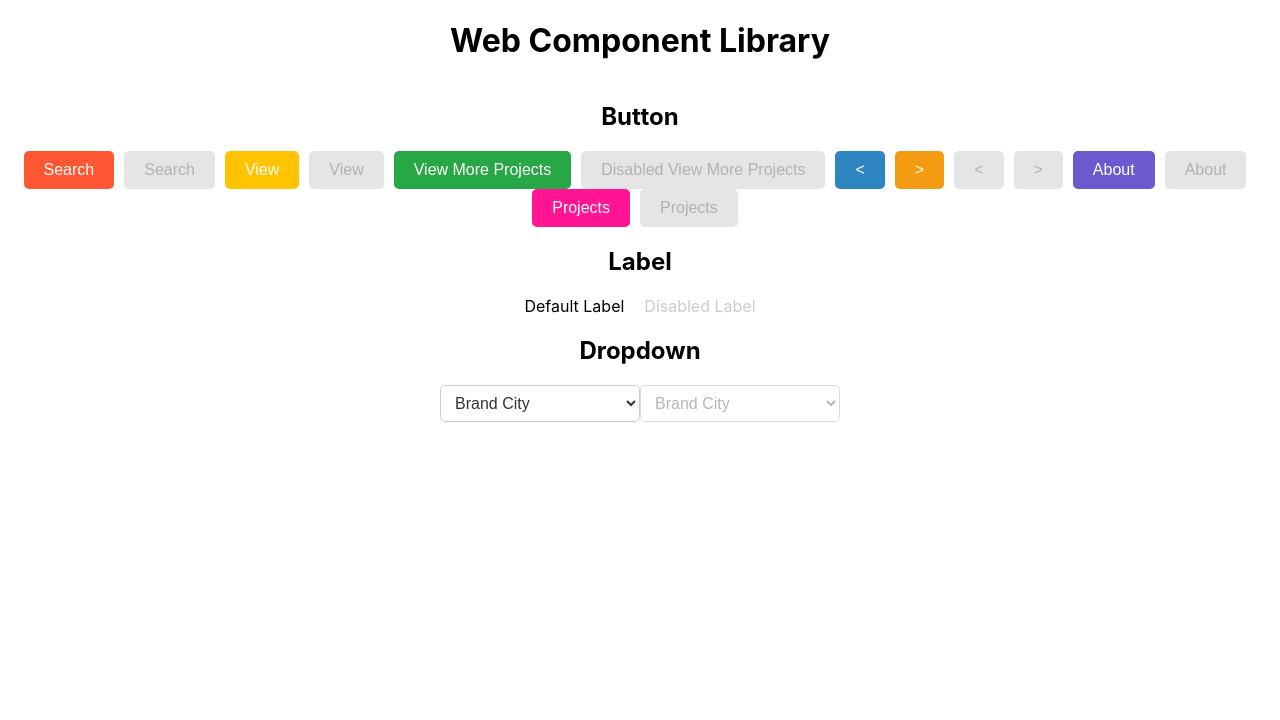
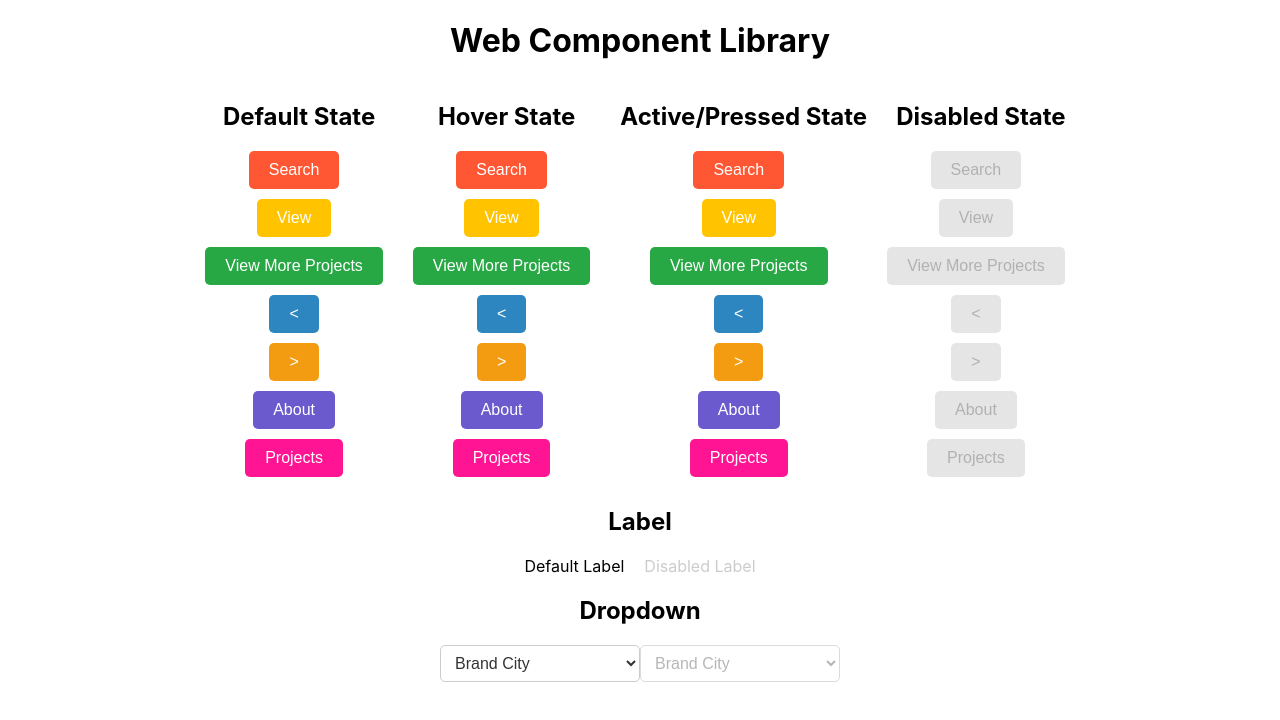
Before and after one commit to cfontelar22/fontelar_christma_coding_assignment12, a React (Create React App) app: page / in a window 1280 px wide. Shown: the top 720 px of the page. Built offline with nearby package versions, Linux system fonts and the light colour scheme.

Commit message:
Added Input Field Component

```diff
--- a/src/App.js
+++ b/src/App.js
@@ -1,9 +1,12 @@
-import React from 'react';
+import React, { useState } from 'react';
 import Button from './components/Button/Button.tsx';
 import Label from './components/Label/Label.tsx';
 import Dropdown from './components/Dropdown/Dropdown.tsx';
 
 function App() {
+
+  const [activeButton, setActiveButton] = useState(null);
+
   const handleLabelClick = () => {
     console.log('Default Label clicked');
   };
@@ -14,44 +17,111 @@ function App() {
 
   const handleButtonClick = (buttonName) => {
     console.log(`${buttonName} Button clicked`);
+    setActiveButton(buttonName);
+  };
+
+  const handleButtonHover = (buttonName) => {
+    console.log(`${buttonName} Button hovered`);
+    setActiveButton(buttonName);
   };
 
   return (
     <div className="App" style={{ textAlign: 'center' }}>
       <h1>Web Component Library</h1>
-      <div style={{ display: 'inline-block', textAlign: 'center' }}>
+      <div style={{ display: 'flex', justifyContent: 'center', marginBottom: '20px' }}>
+        {/* Default State Column */}
+        <div style={{ marginRight: '20px' }}>
+          <h2>Default State</h2>
           {/* Button Section */}
-        <div style={{ marginBottom: '20px' }}>
-          <h2>Button</h2>
-          <div style={{ display: 'inline-block' }}>
+          <div style={{ display: 'flex', flexDirection: 'column', alignItems: 'center' }}>
             {/* Search Button */}
-            <Button text="Search" backgroundColor="#FF5733" onClick={() => handleButtonClick('Search')} />
+            <Button text="Search" backgroundColor="#FF5733" style={{ marginBottom: '10px' }} />
+            {/* View Button */}
+            <Button text="View" backgroundColor="#FFC300" style={{ marginBottom: '10px' }} />
+            {/* View More Projects Button */}
+            <Button text="View More Projects" backgroundColor="#28A745" style={{ marginBottom: '10px' }} />
+            {/* Left Arrow Button */}
+            <Button text="&lt;" backgroundColor="#2E86C1" style={{ marginBottom: '10px' }} />
+            {/* Right Arrow Button */}
+            <Button text="&gt;" backgroundColor="#F39C12" style={{ marginBottom: '10px' }} />
+            {/* About Button */}
+            <Button text="About" backgroundColor="#6A5ACD" style={{ marginBottom: '10px' }} />
+            {/* Projects Button */}
+            <Button text="Projects" backgroundColor="#FF1493" style={{ marginBottom: '10px' }} />
+          </div>
+        </div>
+
+        {/* Hover State Column */}
+        <div style={{ marginRight: '20px' }}>
+          <h2>Hover State</h2>
+          {/* Button Section */}
+          <div style={{ display: 'flex', flexDirection: 'column', alignItems: 'center' }}>
+            {/* Search Button */}
+            <Button text="Search" backgroundColor="#FF5733" hoverBackgroundColor="#FF4500" onClick={() => handleButtonClick('Search')} onMouseEnter={() => handleButtonHover('Search')} style={{ marginBottom: '10px' }} />
+            {/* View Button */}
+            <Button text="View" backgroundColor="#FFC300" hoverBackgroundColor="#FFD700" onClick={() => handleButtonClick('View')} onMouseEnter={() => handleButtonHover('View')} style={{ marginBottom: '10px' }} />
+            {/* View More Projects Button */}
+            <Button text="View More Projects" backgroundColor="#28A745" hoverBackgroundColor="#32CD32" onClick={() => handleButtonClick('View More Projects')} onMouseEnter={() => handleButtonHover('View More Projects')} style={{ marginBottom: '10px' }} />
+            {/* Left Arrow Button */}
+            <Button text="&lt;" backgroundColor="#2E86C1" hoverBackgroundColor="#4c667b" onClick={() => handleButtonClick('Left Arrow')} onMouseEnter={() => handleButtonHover('Left Arrow')} style={{ marginBottom: '10px' }} />
+            {/* Right Arrow Button */}
+            <Button text="&gt;" backgroundColor="#F39C12" hoverBackgroundColor="#9a7022" onClick={() => handleButtonClick('Right Arrow')} onMouseEnter={() => handleButtonHover('Right Arrow')} style={{ marginBottom: '10px' }} />
+            {/* About Button */}
+            <Button text="About" backgroundColor="#6A5ACD" hoverBackgroundColor="#9370DB" onClick={() => handleButtonClick('About')} onMouseEnter={() => handleButtonHover('About')} style={{ marginBottom: '10px' }} />
+            {/* Projects Button */}
+            <Button text="Projects" backgroundColor="#FF1493" hoverBackgroundColor="#FF69B4" onClick={() => handleButtonClick('Projects')} onMouseEnter={() => handleButtonHover('Projects')} style={{ marginBottom: '10px' }} />
+          </div>
+        </div>
+
+       {/* Active/Pressed State Column */}
+      <div style={{ marginRight: '20px' }}>
+        <h2>Active/Pressed State</h2>
+        {/* Button Section */}
+        <div style={{ display: 'flex', flexDirection: 'column', alignItems: 'center' }}>
+        {/* Search Button */}
+        <Button
+        text="Search" backgroundColor={activeButton === 'Search' ? '#8c3622' : '#FF5733'} onClick={() => handleButtonClick('Search')} style={{ marginBottom: '10px', border: activeButton === 'Search' ? '2px solid black' : 'none', }} />
+        {/* View Button */}
+      <Button
+      text="View" backgroundColor={activeButton === 'View' ? '#FFA500' : '#FFC300'} onClick={() => handleButtonClick('View')} style={{ marginBottom: '10px', border: activeButton === 'View' ? '2px solid black' : 'none', }}  />
+      {/* View More Projects Button */}
+      <Button
+      text="View More Projects" backgroundColor={activeButton === 'View More Projects' ? '#32704d' : '#28A745'} onClick={() => handleButtonClick('View More Projects')} style={{ marginBottom: '10px', border: activeButton === 'View More Projects' ? '2px solid black' : 'none', }} />
+      {/* Left Arrow Button */}
+      <Button
+      text="&lt;" backgroundColor={activeButton === 'Left Arrow' ? '#233340' : '#2E86C1'} onClick={() => handleButtonClick('Left Arrow')} style={{ marginBottom: '10px', border: activeButton === 'Left Arrow' ? '2px solid black' : 'none', }} />
+      {/* Right Arrow Button */}
+      <Button
+      text="&gt;" backgroundColor={activeButton === 'Right Arrow' ? '#5a400e' : '#F39C12'} onClick={() => handleButtonClick('Right Arrow')} style={{ marginBottom: '10px', border: activeButton === 'Right Arrow' ? '2px solid black' : 'none', }} />
+      {/* About Button */}
+      <Button
+      text="About" backgroundColor={activeButton === 'About' ? '#341f97' : '#6A5ACD'} onClick={() => handleButtonClick('About')} style={{ marginBottom: '10px', border: activeButton === 'About' ? '2px solid black' : 'none', }} />
+    {/* Projects Button */}
+    <Button
+      text="Projects" backgroundColor={activeButton === 'Projects' ? '#D81B60' : '#FF1493'} onClick={() => handleButtonClick('Projects')} style={{marginBottom: '10px', border: activeButton === 'Projects' ? '2px solid black' : 'none', }} />
+  </div>
+</div>
+
+    {/* Disabled State Column */}
+        <div>
+          <h2>Disabled State</h2>
+          {/* Button Section */}
+          <div style={{ display: 'flex', flexDirection: 'column', alignItems: 'center' }}>
             {/* Disabled Search Button */}
-            <Button text="Search" backgroundColor="#FF5733" disabled onClick={() => handleButtonClick('Disabled Search')} />
-            {/* View Button */}
-            <Button text="View" backgroundColor="#FFC300" onClick={() => handleButtonClick('View')} />
+            <Button text="Search" backgroundColor="#FF5733" disabled style={{ marginBottom: '10px' }} />
             {/* Disabled View Button */}
-            <Button text="View" backgroundColor="#FFC300" disabled onClick={() => handleButtonClick('Disabled View')} />
-            {/* View More Projects Button */}
-            <Button text="View More Projects" backgroundColor="#28A745" onClick={() => handleButtonClick('View More Projects')} />
+            <Button text="View" backgroundColor="#FFC300" disabled style={{ marginBottom: '10px' }} />
             {/* Disabled View More Projects Button */}
-            <Button text="Disabled View More Projects" backgroundColor="#28A745" disabled onClick={() => handleButtonClick('Disabled View More Projects')} />
-            {/* Left Arrow Button */}
-            <Button text="&lt;" backgroundColor="#2E86C1" onClick={() => handleButtonClick('Left Arrow')} />
-            {/* Right Arrow Button */}
-            <Button text="&gt;" backgroundColor="#F39C12" onClick={() => handleButtonClick('Right Arrow')} />
+            <Button text="View More Projects" backgroundColor="#28A745" disabled style={{ marginBottom: '10px' }} />
             {/* Disabled Left Arrow Button */}
-            <Button text="&lt;" backgroundColor="#2E86C1" disabled onClick={() => handleButtonClick('Disabled Left Arrow')} />
+            <Button text="&lt;" backgroundColor="#2E86C1" disabled style={{ marginBottom: '10px' }} />
             {/* Disabled Right Arrow Button */}
-            <Button text="&gt;" backgroundColor="#F39C12" disabled onClick={() => handleButtonClick('Disabled Right Arrow')} />
-            {/* About Button */}
-            <Button text="About" backgroundColor="#6A5ACD" onClick={() => handleButtonClick('About')} />
+            <Button text="&gt;" backgroundColor="#F39C12" disabled style={{ marginBottom: '10px' }} />
             {/* Disabled About Button */}
-            <Button text="About" backgroundColor="#6A5ACD" disabled onClick={() => handleButtonClick('Disabled Abouts')} />
-            {/* Projects Button */}
-            <Button text="Projects" backgroundColor="#FF1493" onClick={() => handleButtonClick('Projects')} />
+            <Button text="About" backgroundColor="#6A5ACD" disabled style={{ marginBottom: '10px' }} />
             {/* Disabled Projects Button */}
-            <Button text="Projects" backgroundColor="#FF1493" disabled onClick={() => handleButtonClick('Disabled Projects')} />
+            <Button text="Projects" backgroundColor="#FF1493" disabled style={{ marginBottom: '10px' }} />
+          </div>
         </div>
       </div>
 
@@ -79,7 +149,6 @@ function App() {
         </div>
       </div>
     </div>
-    </div>
   );
 }
 
--- a/src/components/Button/Button.tsx
+++ b/src/components/Button/Button.tsx
@@ -1,32 +1,31 @@
 import React from 'react';
 import PropTypes from 'prop-types';
 import styled from 'styled-components';
-import { darken } from 'polished'; // Import darken function
 
 // Define ButtonProps interface
 export interface ButtonProps extends React.ButtonHTMLAttributes<HTMLButtonElement> {
   text: string;
-  onClick?: () => void; // Add onClick prop
+  hoverBackgroundColor?: string; // Add hoverBackgroundColor prop
 }
 
 // StyledButton component for styling the button
-const StyledButton = styled.button<{ disabled?: boolean; backgroundColor?: string }>`
+const StyledButton = styled.button<{ disabled?: boolean; backgroundColor?: string; hoverBackgroundColor?: string }>`
   padding: 10px 20px;
   font-size: 16px;
   border: none;
-  cursor: pointer;
+  cursor: ${({ disabled }) => (disabled ? 'not-allowed' : 'pointer')};
   background-color: ${({ disabled, backgroundColor }) => (disabled ? '#ccc' : backgroundColor || '#008080')};
   color: ${({ disabled }) => (disabled ? '#666' : 'white')};
   border-radius: 5px;
-  transition: background-color 0.3s ease;
-
-  &:hover {
-    background-color: ${({ disabled, backgroundColor }) => (disabled ? '#ccc' : darken(0.1, backgroundColor || '#008080'))}; // Darken background color on hover
-  }
+  transition: background-color 0.3s ease; /* Add transition for smoother hover effect */
 
   &:focus {
     outline: none;
-    box-shadow: 0 0 0 0.2rem rgba(76, 175, 80, 0.5);
+    box-shadow: none; /* Remove the box-shadow */
+  }
+
+  &:hover:not(:disabled) {
+    background-color: ${({ hoverBackgroundColor, backgroundColor }) => (hoverBackgroundColor ? hoverBackgroundColor : backgroundColor)}; /* Use hoverBackgroundColor if provided, otherwise use backgroundColor */
   }
 
   &:disabled {
@@ -40,18 +39,13 @@ const StyledButton = styled.button<{ disabled?: boolean; backgroundColor?: strin
     font-size: 14px;
   }
 `;
+
+
 // Button component definition
-const Button: React.FC<ButtonProps> = ({ text, onClick, ...props }) => {
-  const handleClick = () => {
-    console.log('Button clicked');
-    if (onClick) {
-      onClick(); // Invoke onClick event handler if provided
-    }
-  };
-
+const Button: React.FC<ButtonProps> = ({ text, hoverBackgroundColor, ...props }) => {
   return (
     <div style={{ display: 'inline-block', marginRight: '10px' }}>
-      <StyledButton {...props} onClick={handleClick}>
+      <StyledButton {...props} hoverBackgroundColor={hoverBackgroundColor}>
         {text}
       </StyledButton>
     </div>
@@ -61,7 +55,7 @@ const Button: React.FC<ButtonProps> = ({ text, onClick, ...props }) => {
 // PropTypes for type-checking
 Button.propTypes = {
   text: PropTypes.string.isRequired,
-  onClick: PropTypes.func, // Define onClick prop type
+  hoverBackgroundColor: PropTypes.string, // Define hoverBackgroundColor prop type
 };
 
 export default Button;
```
Also changed, not shown: src/components/InputField/InputField.tsx (added), src/components/InputField/InputField.types.tsx (added), src/components/InputField/index.ts (added), 2 other files (tests, documents, lock files or other folders). Lines whose indentation alone changed are shown as unchanged.
